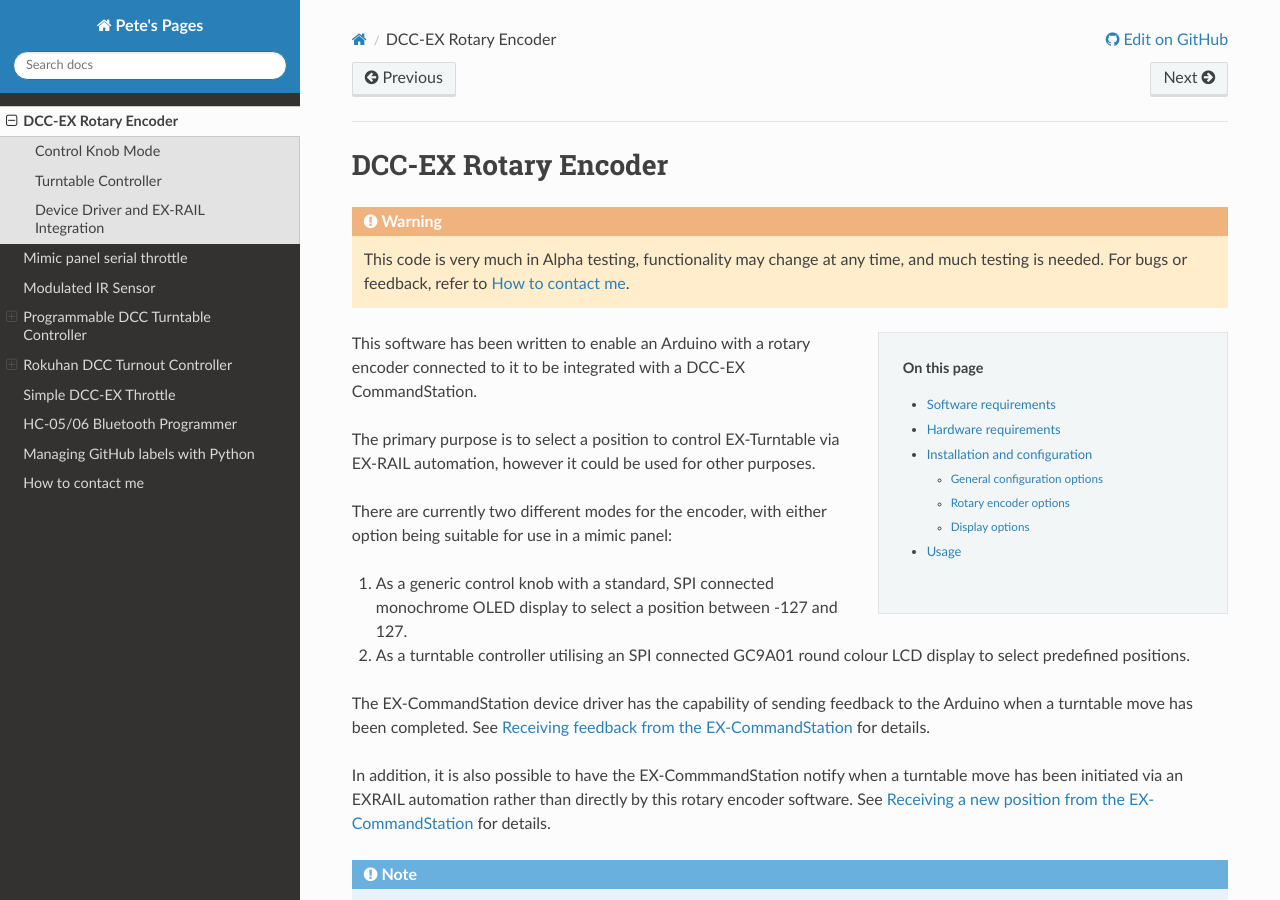
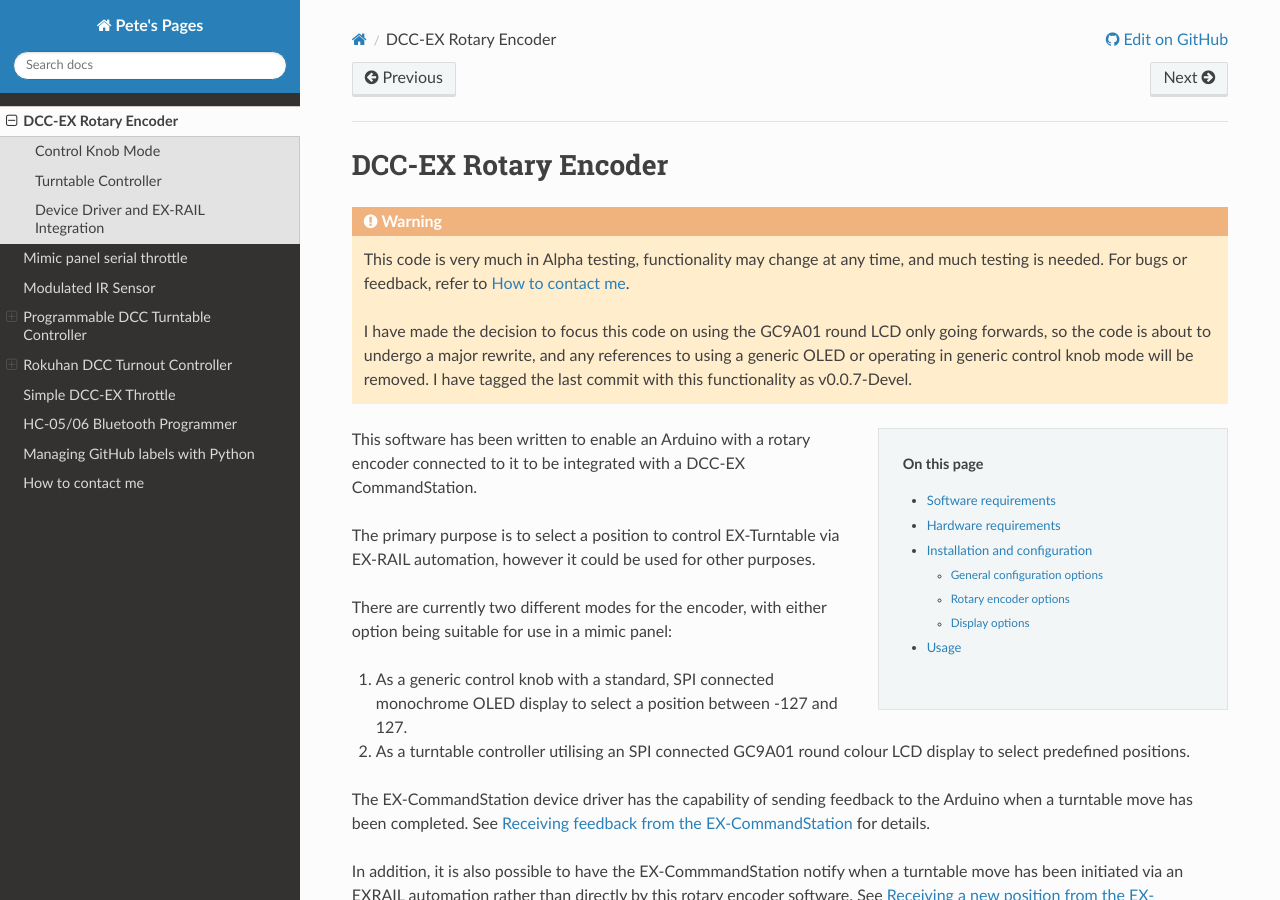
Before and after one commit to peteGSX/petegsx.github.io, a Sphinx documentation site: the page built from docs/rotary-encoder/overview.rst, in a window 1280 px wide and 900 px high. Built offline with Sphinx 7.4.7 and the Read the Docs theme 2.0.0, drawn with Linux system fonts in a browser that asks for light colours.

Commit message:
Add encoder rewrite note

```diff
--- a/docs/rotary-encoder/overview.rst
+++ b/docs/rotary-encoder/overview.rst
@@ -5,6 +5,8 @@
 .. warning::
 
   This code is very much in Alpha testing, functionality may change at any time, and much testing is needed. For bugs or feedback, refer to :doc:`/contact`.
+
+  I have made the decision to focus this code on using the GC9A01 round LCD only going forwards, so the code is about to undergo a major rewrite, and any references to using a generic OLED or operating in generic control knob mode will be removed. I have tagged the last commit with this functionality as v0.0.7-Devel.
 
 .. sidebar::
 
```
